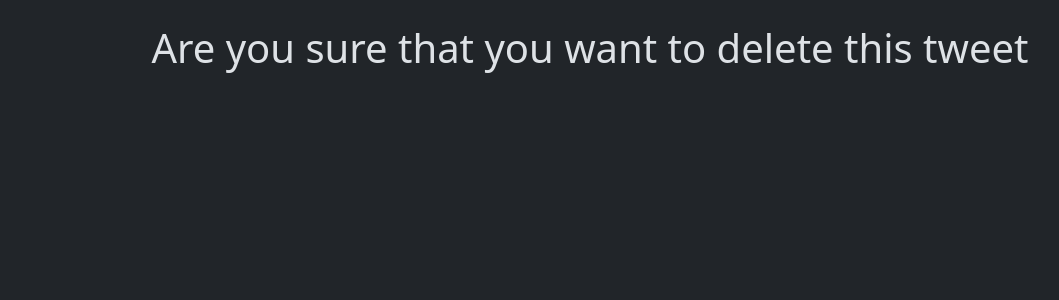
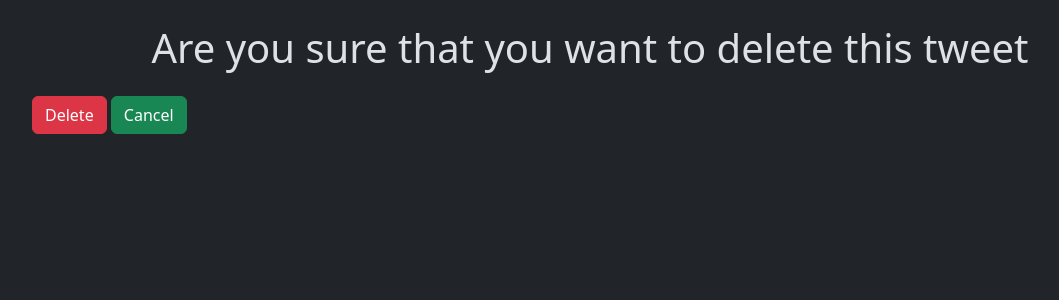
Before and after one commit to rdevang71/Dtweets-Django-, a Django app: page /tweets/2/delete/ in a window 1280 px wide. Shown: the part 56-356 px from the top of the page, without its empty margins (50-1109 px from the left). Run offline with Django 5.2, Linux system fonts and the light colour scheme; a user stored in the database is signed in; data comes from the database, SQL or seed files in the repository; both versions use the stored data as it was after the commit.

Commit message:
added delete tweet functionality

```diff
--- a/tweets/Templates/tweet_confirm_delete.html
+++ b/tweets/Templates/tweet_confirm_delete.html
@@ -5,4 +5,11 @@ Tweeter By Devang
 
 {% block content %}
 <h1 class="text-center m-4">Are you sure that you want to delete this tweet </h1>
+
+<form method="post">
+    {% csrf_token %}
+   <button class="btn btn-danger">Delete</button>
+   <a class="btn btn-success" href="{% url 'tweet_list'%}">Cancel</a>
+</form>
+
 {% endblock %}
```
Also changed, not shown: db.sqlite3.
